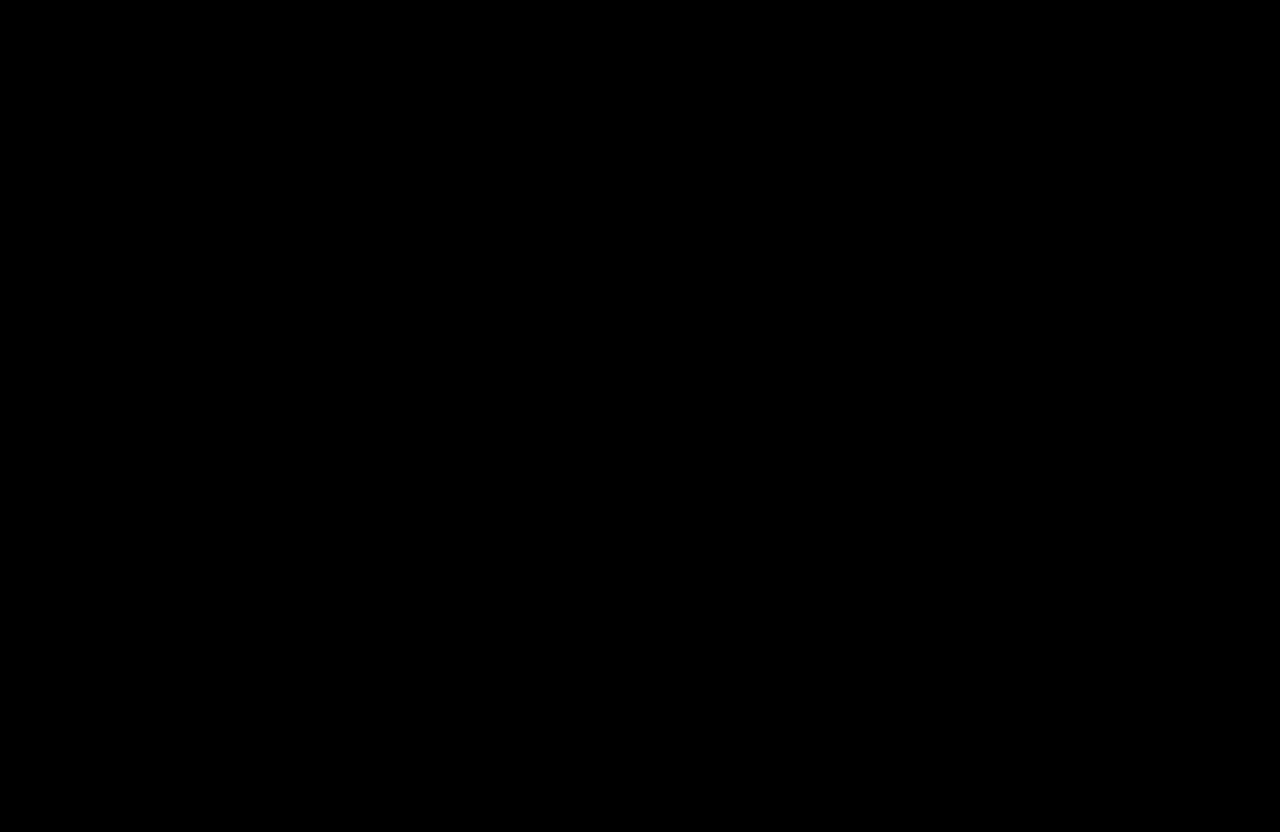
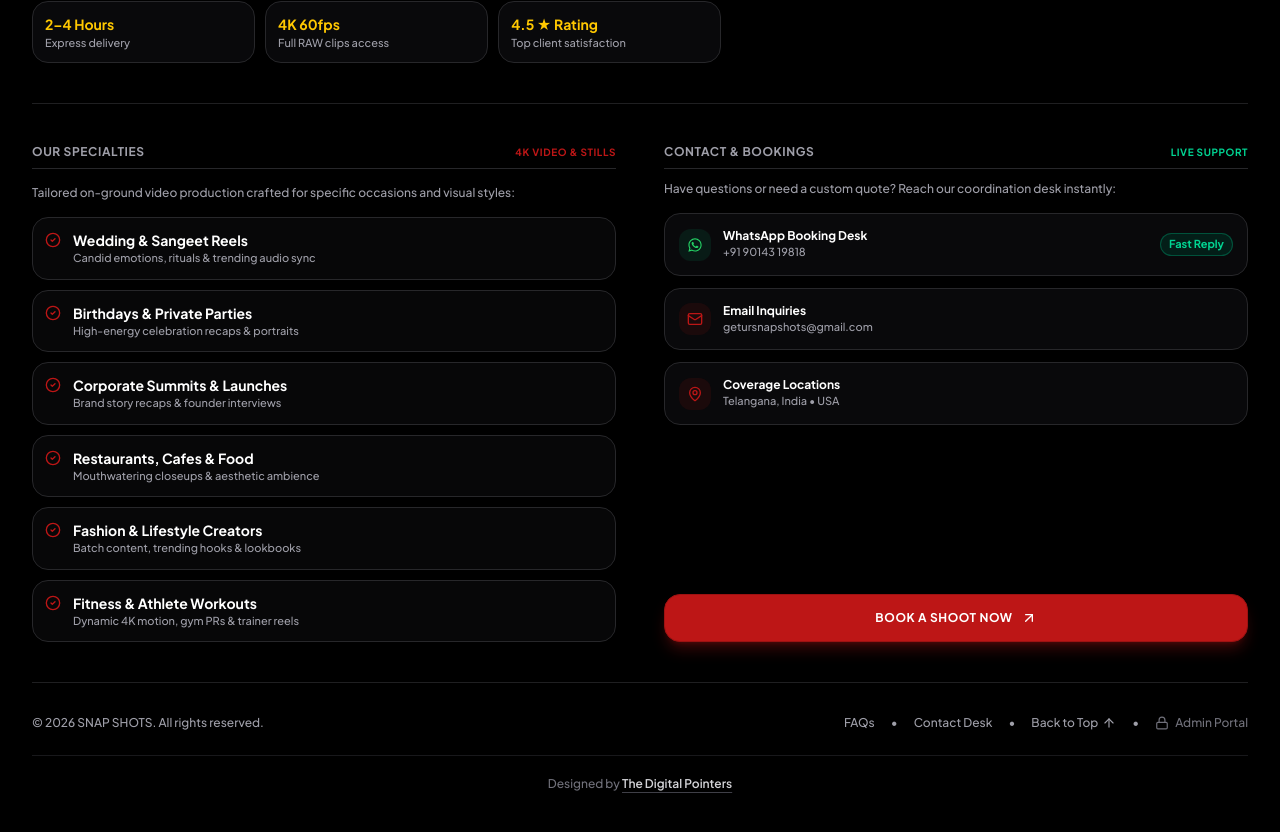
Before and after one commit to getursnapshots/getursnapshots, a React (Vite) app: page / in a window 1280 px wide. Shown: the part 7680-8512 px from the top of the page. Before the commit the page ends 7539 px from the top, so only its background shows below. Built offline with nearby package versions, Linux system fonts and the light colour scheme; no server answers.

Commit message:
feat: add designer credit to footer
Include a link to The Digital Pointers in the footer to acknowledge the design work.

```diff
--- a/src/components/Footer.tsx
+++ b/src/components/Footer.tsx
@@ -360,6 +360,19 @@ export const Footer: React.FC = () => {
             </button>
           </div>
         </div>
+
+        {/* Designer Credit */}
+        <div className="mt-6 pt-5 border-t border-zinc-900 text-center text-xs text-zinc-500">
+          Designed by{' '}
+          <a
+            href="https://www.thedigitalpointers.com/"
+            target="_blank"
+            rel="noopener noreferrer"
+            className="text-zinc-300 hover:text-[#ffc800] font-semibold transition-colors underline decoration-zinc-700 underline-offset-4 hover:decoration-[#ffc800]"
+          >
+            The Digital Pointers
+          </a>
+        </div>
       </div>
     </footer>
   );
```
